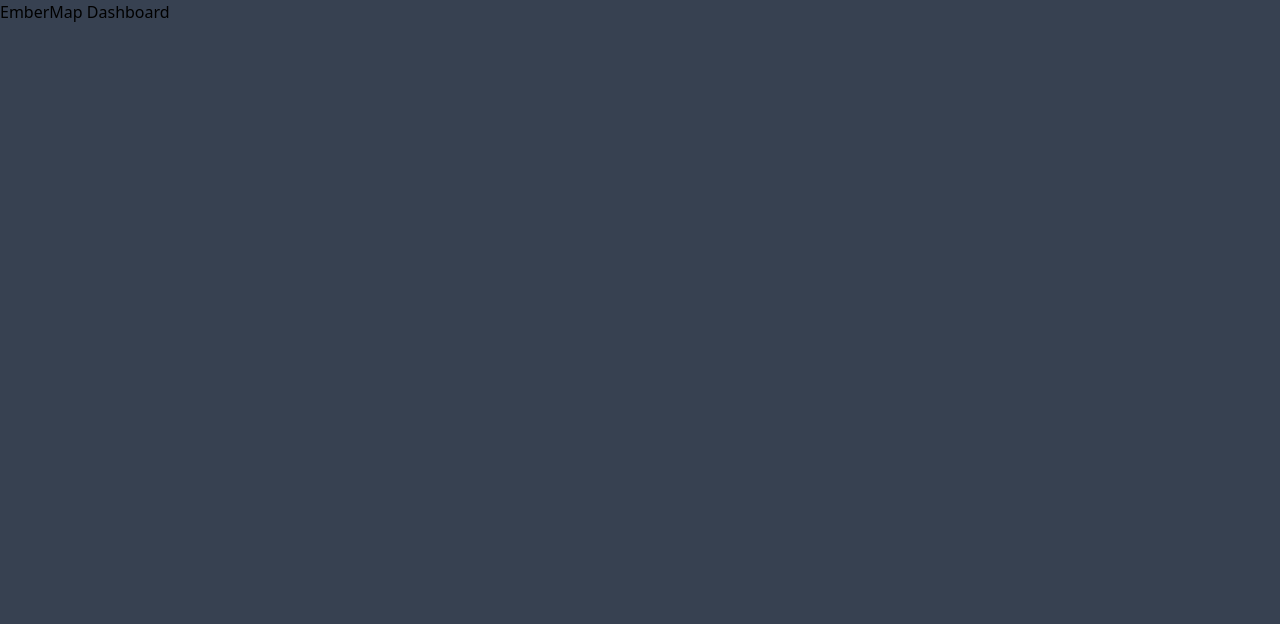
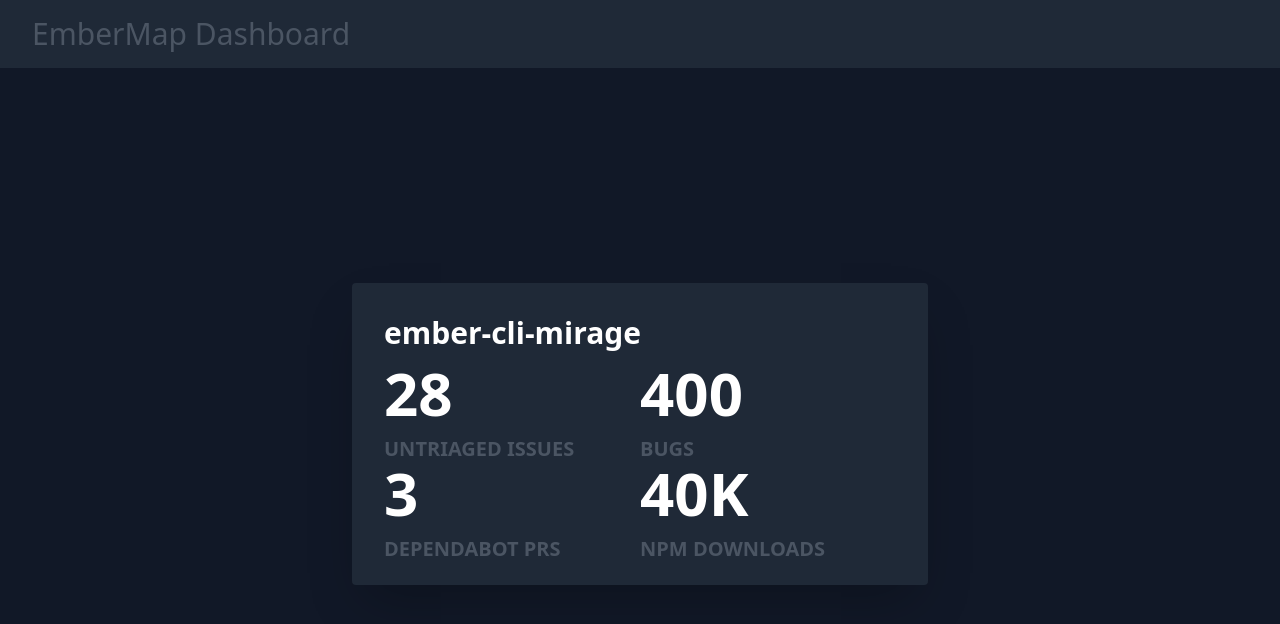
Before and after one commit to embermap/dashboard, a React (Create React App) app: page / in a window 1280 px wide. Shown: the top 624 px of the page. Built offline with nearby package versions, Linux system fonts and the light colour scheme.

Commit message:
Basic layout

```diff
--- a/public/index.html
+++ b/public/index.html
@@ -1,5 +1,5 @@
 <!DOCTYPE html>
-<html lang="en">
+<html lang="en" class="leading-normal antialiased text-grey-900">
   <head>
     <meta charset="utf-8" />
     <link rel="shortcut icon" href="%PUBLIC_URL%/favicon.ico" />
--- /dev/null
+++ b/src/App.css
@@ -0,0 +1,3 @@
+.h-1\/2 {
+  height: 50%;
+}
--- a/src/App.js
+++ b/src/App.js
@@ -1,11 +1,38 @@
 import React from 'react';
+import './App.css';
+
+function Stat({ title = 'Stat', value = 5 }) {
+  return (
+    <div className="w-1/2 h-1/2 uppercase leading-none flex flex-col justify-center">
+      <p className="text-6xl font-semibold text-white">{value}</p>
+      <p className="text-xl pt-3 font-semibold text-gray-600">{title}</p>
+    </div>
+  );
+}
+
+function Repo({ name }) {
+  return (
+    <div className="bg-gray-800 text-white w-1/2 h-1/2 p-8 shadow-2xl rounded flex flex-col">
+      <p className="font-semibold text-3xl text-white">{name}</p>
+
+      <div className="text-xl mt-3 flex-1 flex flex-wrap">
+        <Stat title="Untriaged issues" value={28} />
+        <Stat title="Bugs" value={400} />
+        <Stat title="Dependabot PRs" value={3} />
+        <Stat title="NPM downloads" value={'40k'} />
+      </div>
+    </div>
+  );
+}
 
 function App() {
   return (
-    <div className="flex bg-gray-700 w-screen h-screen">
-      <header>EmberMap Dashboard</header>
-      <main className="bg-white">
-        <p className="text-white font-bold text-5xl" />
+    <div className="flex bg-gray-900 w-screen h-screen flex flex-col">
+      <header className="bg-gray-800 text-gray-600 px-8 py-4 text-3xl">
+        EmberMap Dashboard
+      </header>
+      <main className="flex-1 p-16 flex items-center justify-center">
+        <Repo name="ember-cli-mirage" />
       </main>
     </div>
   );
```
